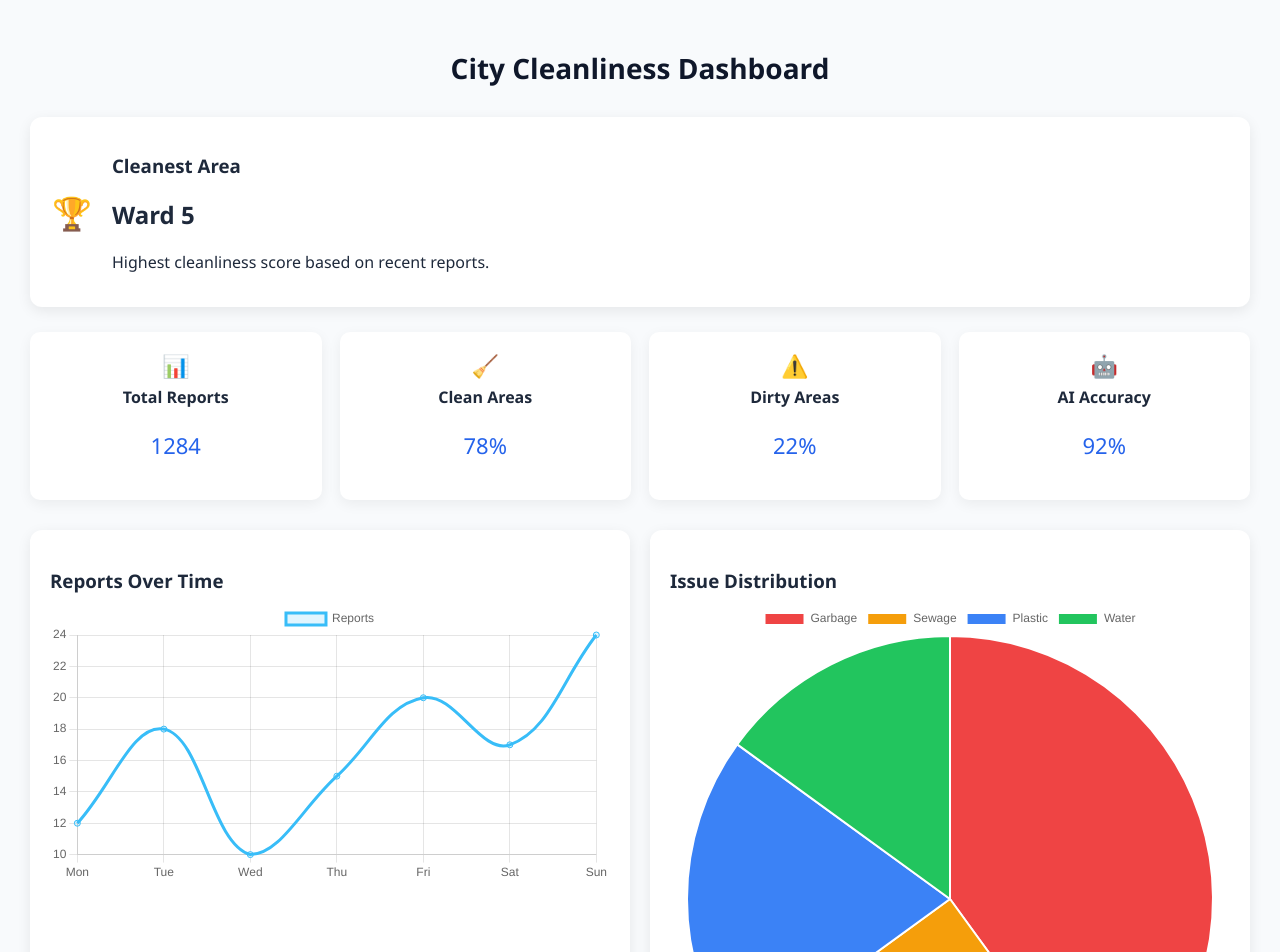
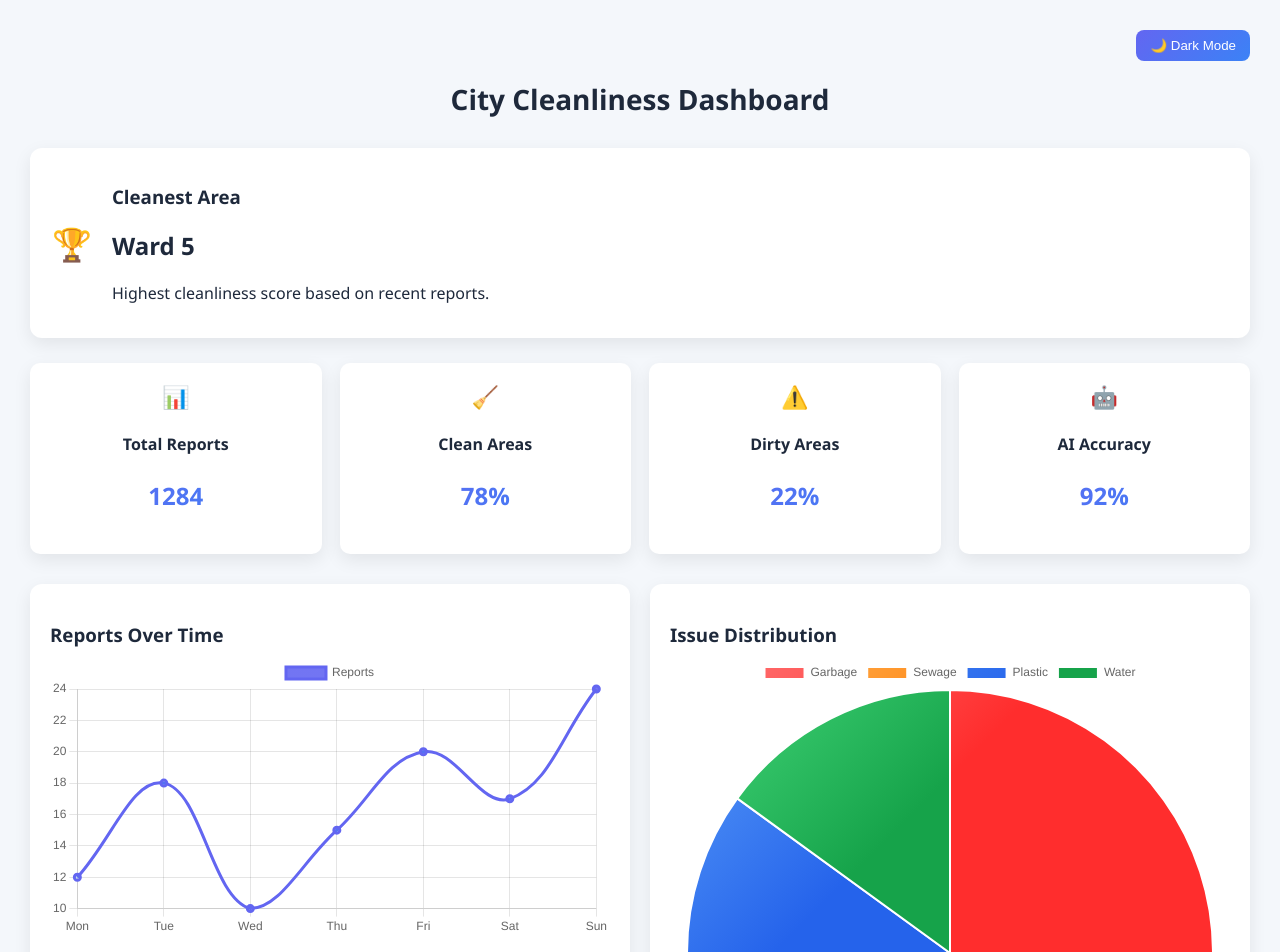
Before and after one commit to AmanHemad/City-Cleanliness-Assessment-System, a React app in the folder frontend/: page /dashboard in a window 1280 px wide. Shown: the top 952 px of the page. Built offline with nearby package versions, Linux system fonts and the light colour scheme; the HTML template or start-up script is replaced by a standard one.

Commit message:
Updated dashboard UI, Added animation to the home page Addeed search bar to the map page

```diff
--- a/frontend/package.json
+++ b/frontend/package.json
@@ -10,6 +10,7 @@
     "preview": "vite preview"
   },
   "dependencies": {
+    "axios": "^1.13.6",
     "chart.js": "^4.5.1",
     "leaflet": "^1.9.4",
     "react": "^19.2.0",
--- /dev/null
+++ b/frontend/src/Components/CleaningAnimation.css
@@ -0,0 +1,29 @@
+.cleaning-strip{
+  width:100%;
+  max-width:900px;
+  height:50px;
+  position:relative;
+  overflow:hidden;
+}
+
+.garbage{
+  position:absolute;
+  font-size:28px; /* slightly bigger than before */
+  transition:opacity 0.7s ease, transform 0.7s ease;
+}
+
+.garbage.show{
+  opacity:0.9;
+  transform:scale(1);
+}
+
+.garbage.hide{
+  opacity:0;
+  transform:scale(0.3);
+}
+
+.cleaner{
+  position:absolute;
+  font-size:28px; /* slightly bigger broom */
+  transition:all 1.2s ease;
+}
--- /dev/null
+++ b/frontend/src/Components/CleaningAnimation.jsx
@@ -0,0 +1,108 @@
+import { useEffect, useState } from "react";
+import "./CleaningAnimation.css";
+
+const garbageIcons = ["🗑️","🥤","🧴","🍾","🛢️"];
+
+function CleaningAnimation() {
+
+  const [garbage,setGarbage] = useState([]);
+  const [cleaner,setCleaner] = useState({x:10,y:30});
+  const [cleaning,setCleaning] = useState(false);
+
+  const generateGarbage = () => {
+
+    const items = [];
+
+    for(let i=0;i<6;i++){
+      items.push({
+        id:i,
+        icon:garbageIcons[Math.floor(Math.random()*garbageIcons.length)],
+        x:Math.random()*95,
+        y:Math.random()*60,
+        visible:true
+      });
+    }
+
+    setGarbage(items);
+  };
+
+  useEffect(()=>{
+    generateGarbage();
+  },[]);
+
+  useEffect(()=>{
+
+    const interval = setInterval(()=>{
+
+      if(cleaning) return;
+
+      const remaining = garbage.filter(g=>g.visible);
+
+      if(remaining.length===0){
+        generateGarbage();
+        return;
+      }
+
+      const target =
+        remaining[Math.floor(Math.random()*remaining.length)];
+
+      setCleaning(true);
+
+      setCleaner({
+        x:target.x,
+        y:target.y
+      });
+
+      setTimeout(()=>{
+
+        setGarbage(prev =>
+          prev.map(g =>
+            g.id === target.id
+              ? {...g,visible:false}
+              : g
+          )
+        );
+
+        setCleaning(false);
+
+      },1300);
+
+    },2000);
+
+    return ()=>clearInterval(interval);
+
+  },[garbage,cleaning]);
+
+  return(
+
+    <div className="cleaning-strip">
+
+      {garbage.map(g=>(
+        <div
+          key={g.id}
+          className={`garbage ${g.visible ? "show":"hide"}`}
+          style={{
+            left:`${g.x}%`,
+            top:`${g.y}%`
+          }}
+        >
+          {g.icon}
+        </div>
+      ))}
+
+      <div
+        className="cleaner"
+        style={{
+          left:`${cleaner.x}%`,
+          top:`${cleaner.y}%`
+        }}
+      >
+        🧹
+      </div>
+
+    </div>
+
+  );
+}
+
+export default CleaningAnimation;
--- a/frontend/src/Components/Navbar.css
+++ b/frontend/src/Components/Navbar.css
@@ -3,8 +3,10 @@
   justify-content: space-between;
   align-items: center;
   padding: 18px 60px;
-  background: linear-gradient(135deg,#0f172a,#1e293b);
+  background: transparent;
+  backdrop-filter: blur(6px);
   color: white;
+  border: none;
 }
 
 .nav-logo {
--- a/frontend/src/pages/Dashboard.css
+++ b/frontend/src/pages/Dashboard.css
@@ -1,161 +1,191 @@
-.dashboard {
+:root{
 
-  padding: 30px;
-  max-width: auto;
-  margin: auto;
+--bg:#f4f7fb;
+--card:#ffffff;
+--text:#1e293b;
 
-  background: #f8fafc;
+--shadow:0 6px 18px rgba(0,0,0,0.08);
 
-  color: #1e293b;
-
-  min-height: 100vh;
-
-  font-family: "Segoe UI", sans-serif;
 }
 
-/* TITLE */
+[data-theme="dark"]{
 
-.dashboard-title {
+--bg:#0f172a;
+--card:#1e293b;
+--text:#f1f5f9;
 
-  text-align: center;
-  margin-bottom: 30px;
-  font-size: 28px;
-  font-weight: 600;
-  color: #0f172a;
+--shadow:0 6px 18px rgba(0,0,0,0.6);
+
 }
 
-/* CLEANEST AREA CARD */
+.dashboard{
 
-.top-card {
+padding:30px;
+min-height:100vh;
 
-  display: flex;
-  align-items: center;
-  gap: 20px;
+background:var(--bg);
+color:var(--text);
 
-  background: white;
+font-family:"Segoe UI",sans-serif;
 
-  padding: 18px 22px;
-
-  border-radius: 12px;
-
-  margin-bottom: 25px;
-
-  box-shadow: 0 4px 14px rgba(0,0,0,0.08);
 }
 
-.top-icon {
+.theme-toggle{
 
-  font-size: 32px;
+display:flex;
+justify-content:flex-end;
+margin-bottom:10px;
+
 }
 
-/* KPI GRID */
+.theme-toggle button{
 
-.kpi-grid {
+padding:8px 14px;
 
-  display: grid;
+border:none;
+border-radius:8px;
 
-  grid-template-columns: repeat(auto-fit,minmax(200px,1fr));
+cursor:pointer;
 
-  gap: 18px;
+background:linear-gradient(135deg,#6366f1,#3b82f6);
+color:white;
 
-  margin-bottom: 30px;
 }
 
-.kpi-card {
+.dashboard-title{
 
-  background: white;
+text-align:center;
+margin-bottom:30px;
 
-  padding: 18px;
+font-size:28px;
+font-weight:600;
 
-  border-radius: 10px;
-
-  text-align: center;
-
-  box-shadow: 0 4px 14px rgba(0,0,0,0.06);
-
-  transition: 0.25s;
 }
 
-.kpi-card:hover {
+.top-card{
 
-  transform: translateY(-4px);
+display:flex;
+align-items:center;
+gap:20px;
 
-  box-shadow: 0 8px 18px rgba(0,0,0,0.12);
+background:var(--card);
+
+padding:18px 22px;
+
+border-radius:12px;
+
+margin-bottom:25px;
+
+box-shadow:var(--shadow);
+
 }
 
-.kpi-card span {
+.top-icon{
 
-  font-size: 22px;
+font-size:32px;
+
 }
 
-.kpi-card h4 {
+.kpi-grid{
 
-  margin-top: 6px;
-  font-weight: 600;
+display:grid;
+
+grid-template-columns:repeat(auto-fit,minmax(200px,1fr));
+
+gap:18px;
+margin-bottom:30px;
+
 }
 
-.kpi-card p {
+.kpi-card{
 
-  font-size: 22px;
-  margin-top: 6px;
-  font-weight: 500;
-  color: #2563eb;
+background:var(--card);
+
+padding:18px;
+
+border-radius:10px;
+
+text-align:center;
+
+box-shadow:var(--shadow);
+
+transition:0.25s;
+
 }
 
-/* CHART GRID */
+.kpi-card:hover{
 
-.chart-grid {
+transform:translateY(-4px);
 
-  display: grid;
-
-  grid-template-columns: repeat(auto-fit,minmax(350px,1fr));
-
-  gap: 20px;
-
-  margin-bottom: 25px;
 }
 
-.chart-card {
+.kpi-card span{
 
-  background: white;
+font-size:22px;
 
-  padding: 20px;
-
-  border-radius: 12px;
-
-  box-shadow: 0 4px 14px rgba(0,0,0,0.08);
-
-  transition: 0.25s;
 }
 
-.chart-card:hover {
+.kpi-card p{
 
-  transform: translateY(-4px);
+font-size:24px;
 
-  box-shadow: 0 8px 18px rgba(0,0,0,0.12);
+font-weight:600;
+
+background:linear-gradient(135deg,#6366f1,#3b82f6);
+
+-webkit-background-clip:text;
+
+color:transparent;
+
 }
 
-.chart-card h3 {
+.chart-grid{
 
-  margin-bottom: 10px;
-  color: #1e293b;
+display:grid;
+
+grid-template-columns:repeat(auto-fit,minmax(350px,1fr));
+
+gap:20px;
+
+margin-bottom:25px;
+
 }
 
-/* MOBILE RESPONSIVE */
+.chart-card{
 
-@media (max-width: 768px) {
+background:var(--card);
 
-  .dashboard {
-    padding: 20px;
-  }
+padding:20px;
 
-  .dashboard-title {
-    font-size: 22px;
-  }
+border-radius:12px;
 
-  .top-card {
-    flex-direction: column;
-    text-align: center;
-  }
+box-shadow:var(--shadow);
+
+transition:0.25s;
 
 }
+
+.chart-card:hover{
+
+transform:translateY(-4px);
+
+}
+
+.chart-card h3{
+
+margin-bottom:10px;
+
+}
+
+@media(max-width:768px){
+
+.dashboard{
+padding:20px;
+}
+
+.top-card{
+flex-direction:column;
+text-align:center;
+}
+
+}
--- a/frontend/src/pages/Dashboard.jsx
+++ b/frontend/src/pages/Dashboard.jsx
@@ -1,6 +1,8 @@
+import { useState, useEffect } from "react";
 import "./Dashboard.css";
 
 import { Line, Pie, Bar } from "react-chartjs-2";
+
 import {
   Chart as ChartJS,
   CategoryScale,
@@ -24,31 +26,94 @@ Tooltip,
   Legend
 );
 
-function Dashboard(){
+function Dashboard() {
 
-const reportsData={
+  const [theme,setTheme] = useState("light");
+
+  useEffect(()=>{
+    document.body.setAttribute("data-theme",theme);
+  },[theme]);
+
+  const toggleTheme = ()=>{
+    setTheme(theme==="light" ? "dark" : "light");
+  };
+
+  /* =======================
+      LINE CHART
+  ======================= */
+
+  const reportsData = {
     labels:["Mon","Tue","Wed","Thu","Fri","Sat","Sun"],
     datasets:[
       {
         label:"Reports",
         data:[12,18,10,15,20,17,24],
-borderColor:"#38bdf8",
-backgroundColor:"rgba(56,189,248,0.15)",
+        borderColor:"#6366f1",
+
+        backgroundColor:(context)=>{
+          const {ctx,chartArea} = context.chart;
+          if(!chartArea) return;
+
+          const gradient = ctx.createLinearGradient(
+            0,
+            chartArea.top,
+            0,
+            chartArea.bottom
+          );
+
+          gradient.addColorStop(0,"rgba(99,102,241,0.9)");
+          gradient.addColorStop(0.5,"rgba(59,130,246,0.4)");
+          gradient.addColorStop(1,"rgba(14,165,233,0.05)");
+
+          return gradient;
+        },
+
+        fill:true,
         tension:0.4,
-fill:true
+        borderWidth:3
       }
     ]
   };
 
-const issueData={
+  /* =======================
+      PIE CHART
+  ======================= */
+
+  const issueData = {
     labels:["Garbage","Sewage","Plastic","Water"],
     datasets:[
       {
         data:[40,25,20,15],
-backgroundColor:["#ef4444","#f59e0b","#3b82f6","#22c55e"]
+
+        backgroundColor:(context)=>{
+
+          const ctx=context.chart.ctx;
+
+          const g1=ctx.createLinearGradient(0,0,200,200);
+          g1.addColorStop(0,"#ff7a7a");
+          g1.addColorStop(1,"#ff2d2d");
+
+          const g2=ctx.createLinearGradient(0,0,200,200);
+          g2.addColorStop(0,"#ffc371");
+          g2.addColorStop(1,"#ff7b00");
+
+          const g3=ctx.createLinearGradient(0,0,200,200);
+          g3.addColorStop(0,"#60a5fa");
+          g3.addColorStop(1,"#2563eb");
+
+          const g4=ctx.createLinearGradient(0,0,200,200);
+          g4.addColorStop(0,"#4ade80");
+          g4.addColorStop(1,"#16a34a");
+
+          return [g1,g2,g3,g4];
+        }
       }
     ]
   };
+
+  /* =======================
+      CLEAN AREAS
+  ======================= */
 
   const cleanCities={
     labels:["Ward 5","Ward 3","Ward 2","Ward 8","Ward 6"],
@@ -56,10 +121,33 @@ datasets:[
       {
         label:"Clean %",
         data:[92,88,86,82,80],
-backgroundColor:"#3b82f6"
+
+        backgroundColor:(context)=>{
+
+          const {ctx,chartArea}=context.chart;
+          if(!chartArea) return;
+
+          const gradient=ctx.createLinearGradient(
+            0,
+            chartArea.top,
+            0,
+            chartArea.bottom
+          );
+
+          gradient.addColorStop(0,"#34d399");
+          gradient.addColorStop(1,"#059669");
+
+          return gradient;
+        },
+
+        borderRadius:8
       }
     ]
   };
+
+  /* =======================
+      DIRTY AREAS
+  ======================= */
 
   const dirtyCities={
     labels:["Ward 4","Ward 7","Ward 1","Ward 9","Ward 10"],
@@ -67,14 +155,45 @@ datasets:[
       {
         label:"Pollution %",
         data:[65,60,55,52,50],
-backgroundColor:"#ef4444"
+
+        backgroundColor:(context)=>{
+
+          const {ctx,chartArea}=context.chart;
+          if(!chartArea) return;
+
+          const gradient=ctx.createLinearGradient(
+            0,
+            chartArea.top,
+            0,
+            chartArea.bottom
+          );
+
+          gradient.addColorStop(0,"#fb7185");
+          gradient.addColorStop(1,"#e11d48");
+
+          return gradient;
+        },
+
+        borderRadius:8
       }
     ]
   };
 
+  const options={responsive:true};
+
   return(
 
     <div className="dashboard">
+
+      {/* THEME TOGGLE */}
+
+      <div className="theme-toggle">
+        <button onClick={toggleTheme}>
+          {theme==="light" ? "🌙 Dark Mode" : "☀️ Light Mode"}
+        </button>
+      </div>
+
+      {/* TITLE */}
 
       <h1 className="dashboard-title">
         City Cleanliness Dashboard
@@ -94,7 +213,7 @@ City Cleanliness Dashboard
 
       </div>
 
-{/* KPI */}
+      {/* KPI CARDS */}
 
       <div className="kpi-grid">
 
@@ -130,12 +249,12 @@ City Cleanliness Dashboard
 
         <div className="chart-card">
           <h3>Reports Over Time</h3>
-<Line data={reportsData}/>
+          <Line data={reportsData} options={options}/>
         </div>
 
         <div className="chart-card">
           <h3>Issue Distribution</h3>
-<Pie data={issueData}/>
+          <Pie data={issueData} options={options}/>
         </div>
 
       </div>
@@ -144,12 +263,12 @@ City Cleanliness Dashboard
 
         <div className="chart-card">
           <h3>Top Clean Areas</h3>
-<Bar data={cleanCities}/>
+          <Bar data={cleanCities} options={options}/>
         </div>
 
         <div className="chart-card">
           <h3>Top Dirty Areas</h3>
-<Bar data={dirtyCities}/>
+          <Bar data={dirtyCities} options={options}/>
         </div>
 
       </div>
@@ -157,7 +276,6 @@ City Cleanliness Dashboard
     </div>
 
   );
-
 }
 
 export default Dashboard;
--- a/frontend/src/pages/Home.css
+++ b/frontend/src/pages/Home.css
@@ -8,19 +8,25 @@ body {
 /* HERO */
 
 .hero {
-  height: 90vh;
+  min-height: 85vh;
   display: flex;
+  flex-direction: column;
   align-items: center;
   justify-content: center;
+  gap: 20px;
   text-align: center;
-  padding: 40px;
-  background: transparent;
+  padding-top: 10px;
+  padding: 20px;
+
+}
+.hero-content{
+  z-index:2;
 }
 
-.hero-content {
-  animation: fadeUp 1s ease;
+.hero-animation{
+  position:relative;
+  height:100%;
 }
-
 .hero h1 {
   font-size: 48px;
   margin-bottom: 20px;
--- a/frontend/src/pages/home.jsx
+++ b/frontend/src/pages/home.jsx
@@ -1,5 +1,6 @@
 import { useNavigate } from "react-router-dom";
 import Navbar from "../Components/Navbar";
+import CleaningAnimation from "../Components/CleaningAnimation";
 import "./Home.css";
 import { useEffect, useState } from "react";
 
@@ -44,6 +45,9 @@ function Home() {
       {/* HERO */}
 
       <section className="hero">
+
+        {/* Animation between navbar and title */}
+        <CleaningAnimation/>
 
         <div className="hero-content">
 
```
Also changed, not shown: frontend/src/pages/CityMap.jsx (+117 -15 lines), 1 other file (tests, documents, lock files or other folders). Lines whose indentation alone changed are shown as unchanged.
